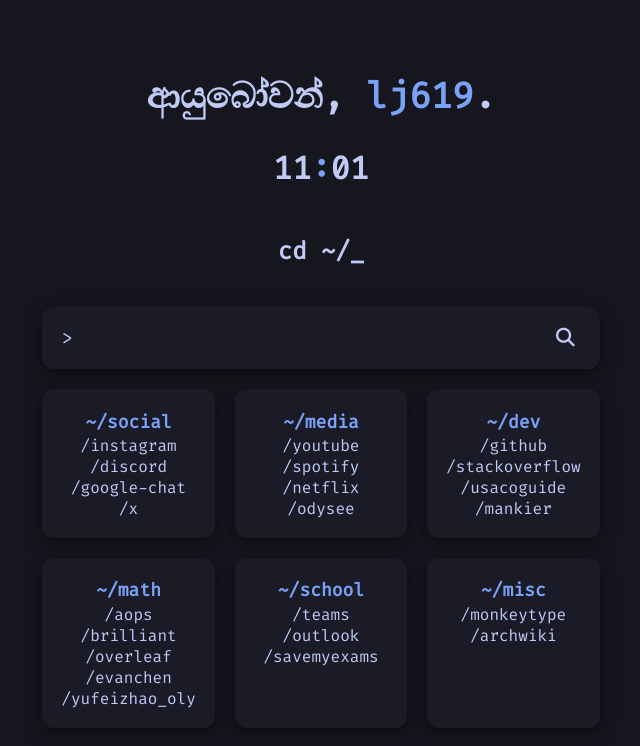
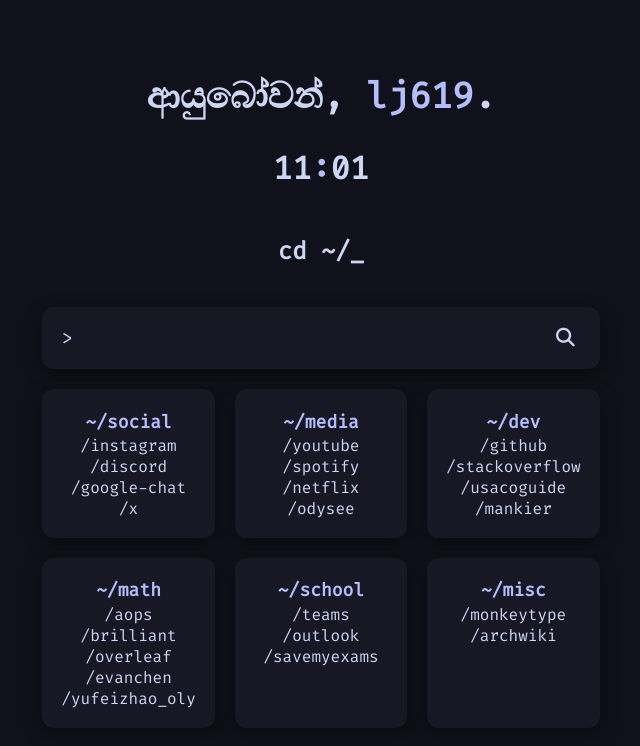
Before and after one commit to lj619/lj619.github.io, a plain HTML site: page index.html in a window 1280 px wide. Shown: the whole page, without its empty margins (319-959 px from the left). Drawn offline with Linux system fonts and the light colour scheme; a web font is replaced by a local one.

Commit message:
Update styles.css
Changed color scheme from Tokyo Night to Catppuccin Mocha

```diff
--- a/styles.css
+++ b/styles.css
@@ -1,10 +1,19 @@
 @import url('https://fonts.googleapis.com/css2?family=Fira+Code&family=Yaldevi&display=swap');
 
 :root {
+	/*
+	Tokyo Night
 	--bg: #16161e;
 	--fg: #c0caf5;
 	--bg-alt: #1a1b27;
 	--fg-alt: #7aa2f7;
+	*/
+
+	/* Catppuccin Mocha */
+	--bg: #11111b;
+	--fg: #cdd6f4;
+	--bg-alt: #181825;
+	--fg-alt: #b4befe;
 }
 
 @keyframes blink {
```
